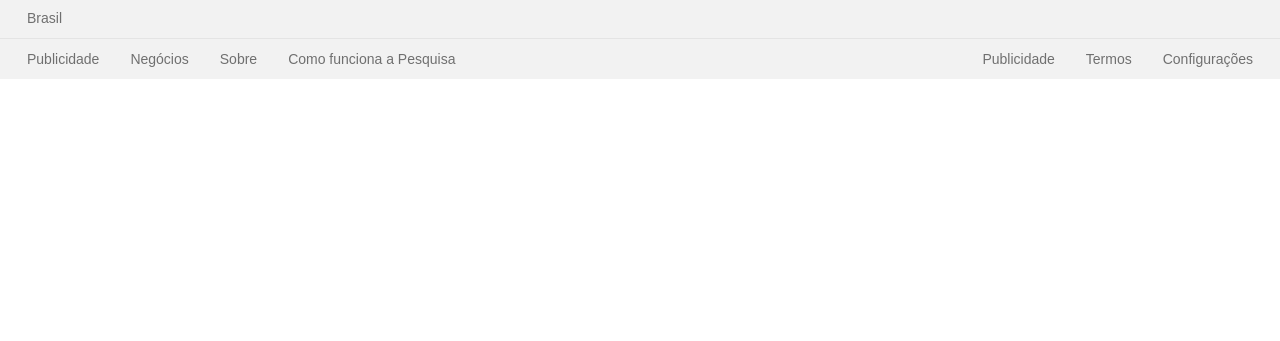
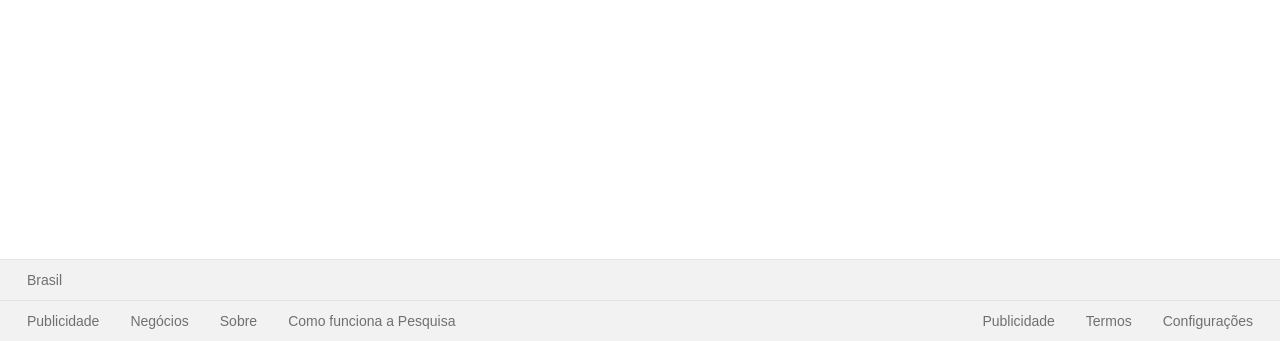
Before and after one commit to gustavodahora/google-web-page, a plain HTML site: page index.html in a window 1280 px wide. Shown: the part 459-800 px from the top of the page. Drawn offline with Linux system fonts and the light colour scheme.

Commit message:
Insert footer in bottom of the page.

```diff
--- a/css/index.css
+++ b/css/index.css
@@ -67,6 +67,10 @@ header {
 
 /* Main */
 
+main {
+
+}
+
 .botoes {
     width: 940px;
 }
@@ -97,6 +101,8 @@ footer {
     border-top: 1px solid #e4e4e4;
     padding: 10px;
     width: 100%;
+    position: absolute;
+    bottom: 0;
 }
 
 .footer-country {
```
